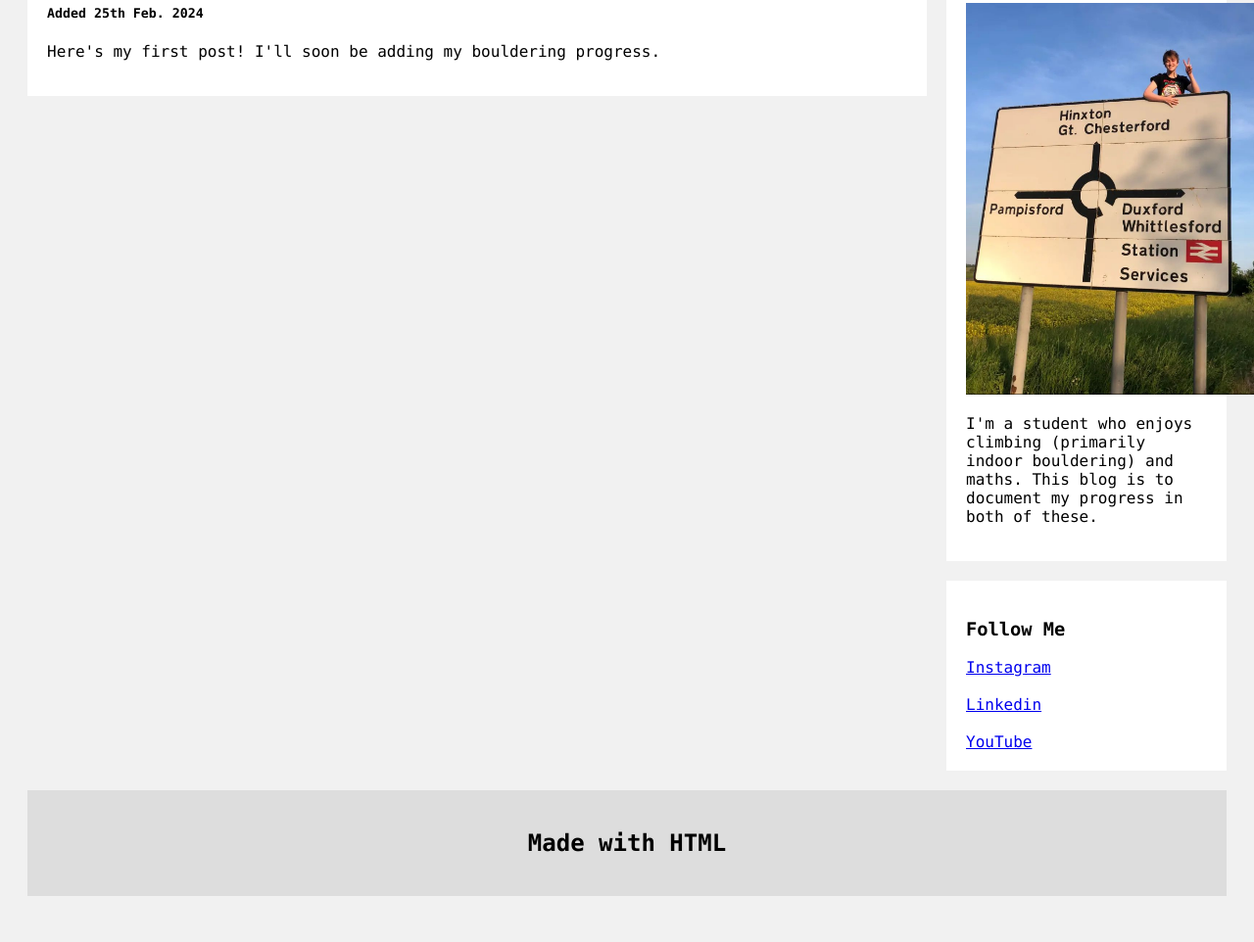
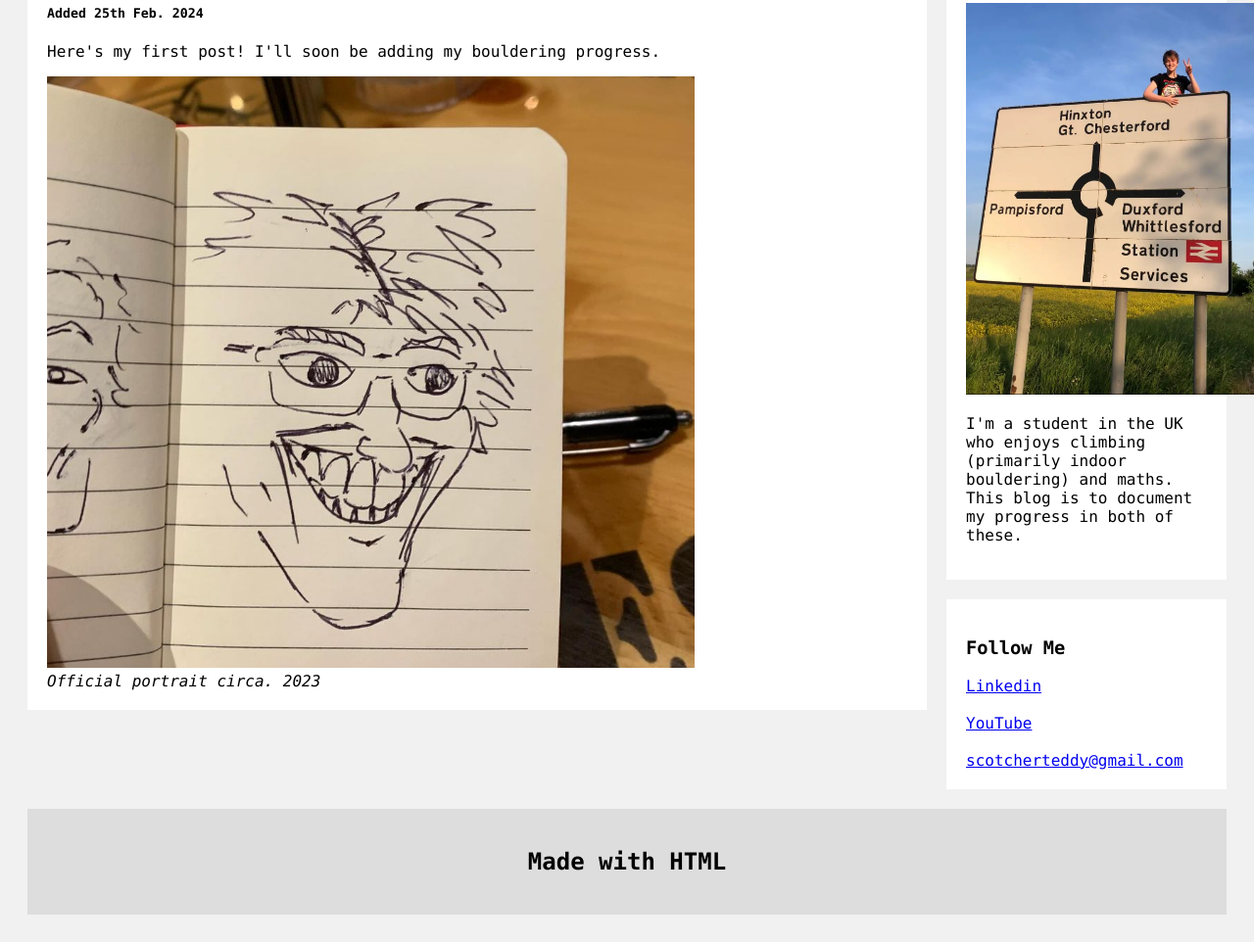
Before and after one commit to teddyscotcher/teddyscotcher.github.io, a plain HTML site: page index.html in a window 1280 px wide. Shown: the part 448-1410 px from the top of the page at 98% size. Drawn offline with Linux system fonts and the light colour scheme.

Commit message:
Added portrait

```diff
--- a/index.html
+++ b/index.html
@@ -88,19 +88,21 @@ body {
       <h2>Beginning this blog</h2>
       <h5>Added 25th Feb. 2024</h5>
       <p>Here's my first post! I'll soon be adding my bouldering progress.</p>
+      <img src="waihaydrawing.png"></img><br>
+      <i>Official portrait circa. 2023</i>
      </div>
   </div>
   <div class="rightcolumn">
     <div class="card">
       <h2>About Me</h2>
       <img src="uponthesign.png" style="height:400px;"></img>
-      <p>I'm a student who enjoys climbing (primarily indoor bouldering) and maths. This blog is to document my progress in both of these.</p>
+      <p>I'm a student in the UK who enjoys climbing (primarily indoor bouldering) and maths. This blog is to document my progress in both of these.</p>
     </div>
     <div class="card">
       <h3>Follow Me</h3>
-      <a href="https://www.instagram.com/tesco.101/">Instagram</a> <br><br>
       <a href="https://www.linkedin.com/in/teddy-scotcher-7a835b295/?originalSubdomain=uk">Linkedin</a> <br><br>
-      <a href="https://www.youtube.com/channel/UCZJCRLHP4JyFvEKwOtIs-pw">YouTube</a>
+      <a href="https://www.youtube.com/channel/UCZJCRLHP4JyFvEKwOtIs-pw">YouTube</a> <br> <br>
+      <a href="scotcherteddy@gmail.com">scotcherteddy@gmail.com</a>
 
     </div>
   </div>
```
Also changed, not shown: waihaydrawing.png (added).
